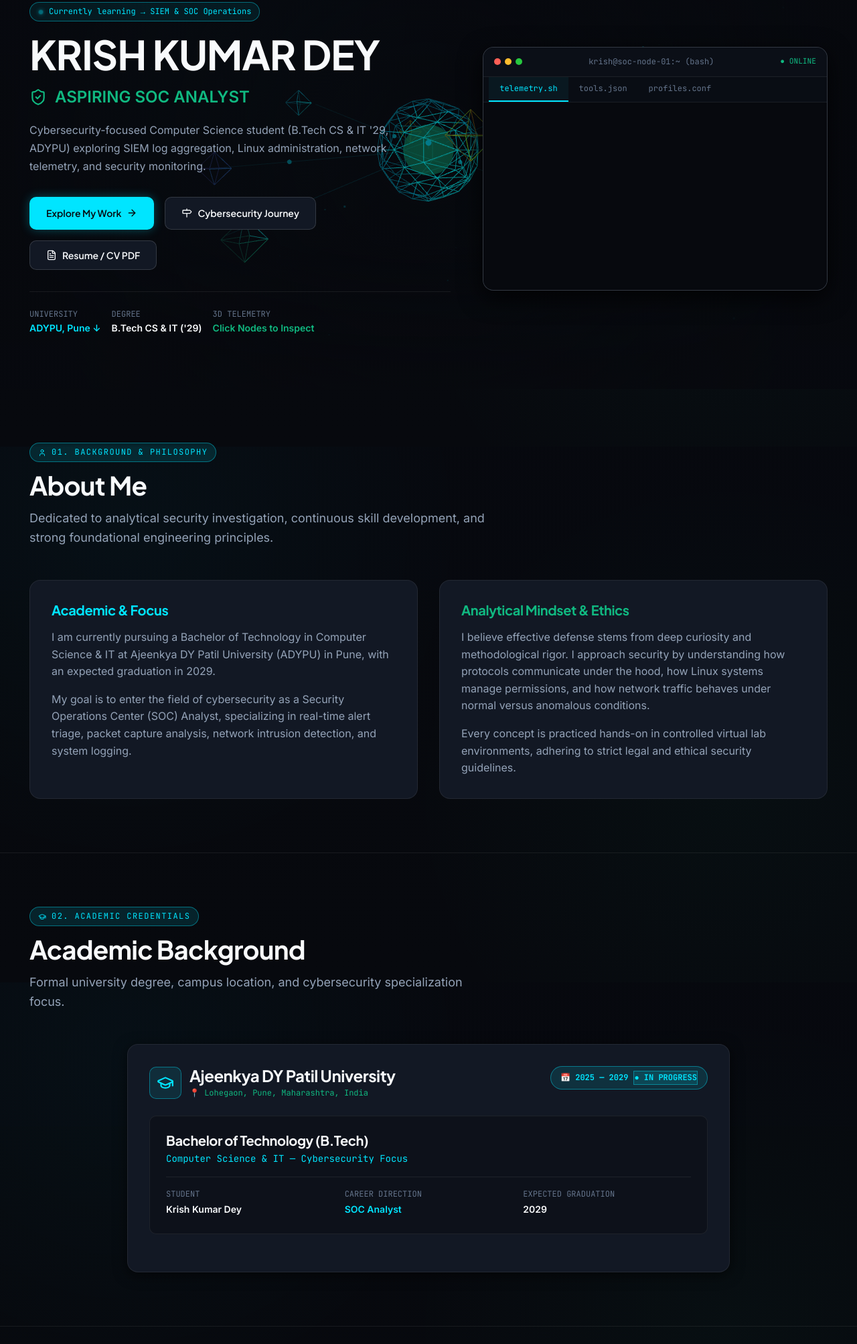
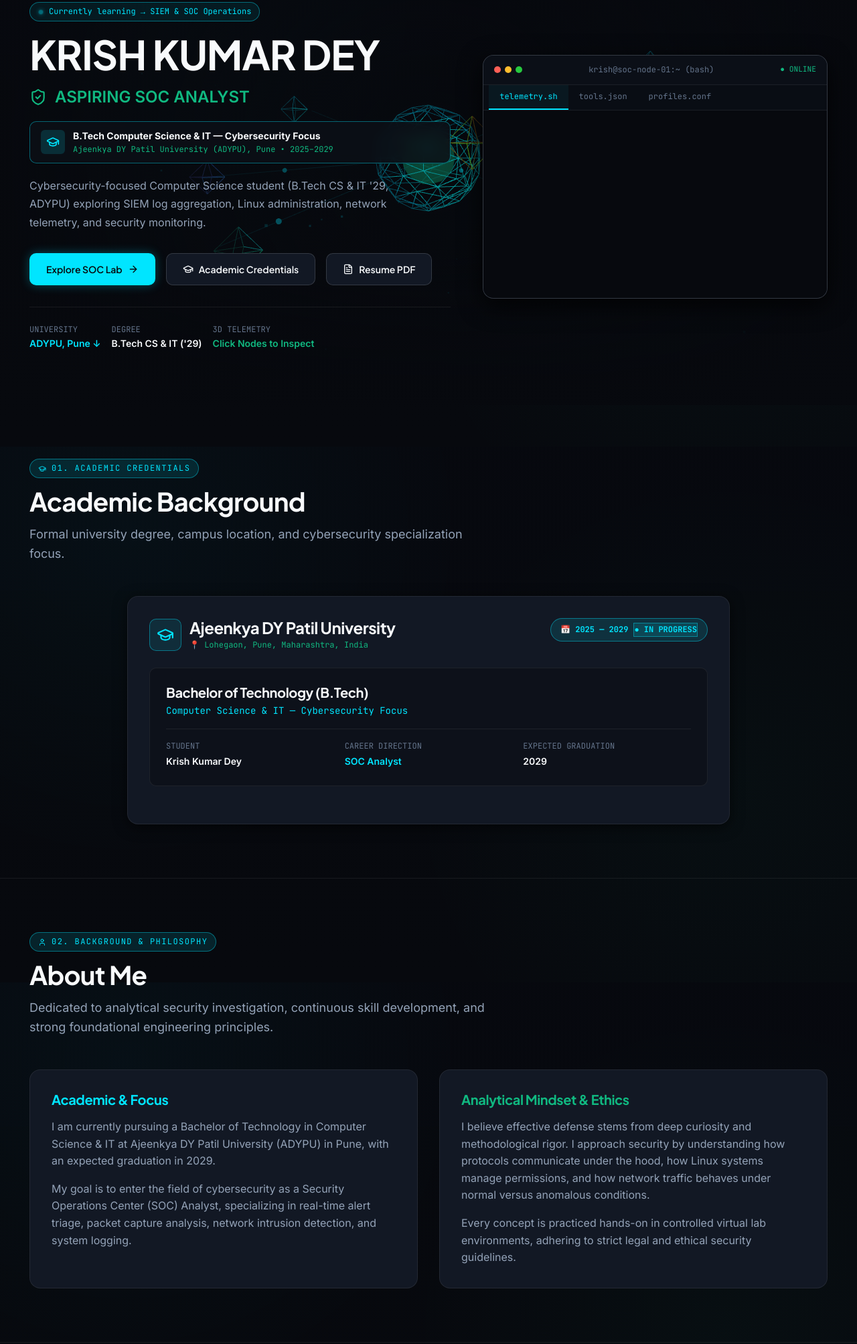
Before and after one commit to OSPANDA5555/krish-cybersecurity-portfolio, a website: page index.html in a window 1280 px wide. Shown: the part 133-2140 px from the top of the page at 67% size. Drawn offline with nearby package versions, Linux system fonts and the light colour scheme; animation ran at ten frames a second.

Commit message:
Add prominent Hero Academic Credentials Banner & elevate Education to Section 01 centerpiece

```diff
--- a/index.html
+++ b/index.html
@@ -3,8 +3,8 @@
 <head>
   <meta charset="UTF-8">
   <meta name="viewport" content="width=device-width, initial-scale=1.0">
-  <meta name="description" content="Krish Kumar Dey - Aspiring SOC Analyst & Cybersecurity Student at Ajeenkya DY Patil University, Pune. Focused on SIEM, Linux, networking, and threat monitoring.">
-  <meta name="keywords" content="Krish Kumar Dey, Krish, SOC Analyst, Cybersecurity Portfolio, Ajeenkya DY Patil University, Wireshark, Nmap, Linux, Python, TryHackMe, Hack The Box">
+  <meta name="description" content="Krish Kumar Dey - Aspiring SOC Analyst & Cybersecurity Student at Ajeenkya DY Patil University (ADYPU), Pune. Focused on SIEM, Linux, networking, and security monitoring.">
+  <meta name="keywords" content="Krish Kumar Dey, Krish, SOC Analyst, Cybersecurity Portfolio, Ajeenkya DY Patil University, ADYPU, Wireshark, Nmap, Linux, Python, TryHackMe, Hack The Box">
   <meta name="author" content="Krish Kumar Dey">
 
   <!-- Open Graph / Social Media Metadata -->
@@ -56,12 +56,12 @@
         <span>KRISH DEY <span style="color: var(--color-cyan);">// SOC-OPS</span></span>
       </a>
 
-      <!-- Streamlined 8-Item Navigation Bar with Education Link -->
+      <!-- Streamlined Navigation Bar with Education Link -->
       <nav aria-label="Main Navigation" role="navigation">
         <div class="nav-links" id="navLinks">
           <a href="#hero" class="nav-link active" aria-current="page">Home</a>
+          <a href="#education" class="nav-link">Education</a>
           <a href="#about" class="nav-link">About</a>
-          <a href="#education" class="nav-link">Education</a>
           <a href="#skills" class="nav-link">Skills</a>
           <a href="#tools" class="nav-link">Cybersecurity Lab</a>
           <a href="#projects" class="nav-link">Projects</a>
@@ -85,7 +85,7 @@
   <!-- Main Content Wrapper -->
   <main id="main-content">
 
-    <!-- 1. HERO SECTION (10-Second Recruiter Impression Centerpiece) -->
+    <!-- 1. HERO SECTION (High-Impact Visual Centerpiece) -->
     <section class="hero" id="hero">
 
       <!-- 3D Canvas Background & Vignette Overlays -->
@@ -114,22 +114,33 @@
               <span>ASPIRING SOC ANALYST</span>
             </div>
 
+            <!-- Prominent Hero Academic Credentials Banner -->
+            <a href="#education" class="hero-edu-banner" style="display: flex; align-items: center; gap: 12px; background: rgba(12, 16, 23, 0.85); border: 1px solid var(--border-cyan-glow); border-radius: var(--radius-md); padding: 10px 16px; margin: 16px 0 20px 0; text-decoration: none; backdrop-filter: blur(8px); -webkit-backdrop-filter: blur(8px); transition: all var(--transition-fast);">
+              <div style="width: 36px; height: 36px; background: rgba(0, 229, 255, 0.15); border-radius: var(--radius-sm); display: flex; align-items: center; justify-content: center; flex-shrink: 0;">
+                <i data-lucide="graduation-cap" style="width: 20px; height: 20px; color: var(--color-cyan);" aria-hidden="true"></i>
+              </div>
+              <div style="display: flex; flex-direction: column;">
+                <div style="font-size: var(--fs-sm); font-weight: var(--fw-bold); color: var(--text-primary);">B.Tech Computer Science & IT — Cybersecurity Focus</div>
+                <div style="font-family: var(--font-mono); font-size: var(--fs-xs); color: var(--color-emerald);">Ajeenkya DY Patil University (ADYPU), Pune • 2025–2029</div>
+              </div>
+            </a>
+
             <p class="hero-bio">
               Cybersecurity-focused Computer Science student (B.Tech CS & IT '29, ADYPU) exploring SIEM log aggregation, Linux administration, network telemetry, and security monitoring.
             </p>
 
             <div class="hero-actions">
               <a href="#tools" class="btn btn-primary">
-                <span>Explore My Work</span>
+                <span>Explore SOC Lab</span>
                 <i data-lucide="arrow-right" style="width: 16px; height: 16px;" aria-hidden="true"></i>
               </a>
-              <a href="#journey" class="btn btn-secondary">
-                <i data-lucide="milestone" style="width: 16px; height: 16px;" aria-hidden="true"></i>
-                <span>Cybersecurity Journey</span>
+              <a href="#education" class="btn btn-secondary">
+                <i data-lucide="graduation-cap" style="width: 16px; height: 16px;" aria-hidden="true"></i>
+                <span>Academic Credentials</span>
               </a>
               <button class="btn btn-secondary btn-resume-cta" title="Download Resume / CV PDF Placeholder">
                 <i data-lucide="file-text" style="width: 16px; height: 16px;" aria-hidden="true"></i>
-                <span>Resume / CV PDF</span>
+                <span>Resume PDF</span>
               </button>
             </div>
 
@@ -178,65 +189,29 @@
       </div>
     </section>
 
-    <!-- 2. ABOUT SECTION -->
-    <section class="section" id="about">
-      <div class="container">
-        <div class="section-header">
-          <div class="section-tag">
-            <i data-lucide="user" style="width: 12px; height: 12px;" aria-hidden="true"></i>
-            <span>01. BACKGROUND & PHILOSOPHY</span>
-          </div>
-          <h2 class="section-title">About Me</h2>
-          <p class="section-subtitle">Dedicated to analytical security investigation, continuous skill development, and strong foundational engineering principles.</p>
-        </div>
-
-        <div class="about-grid">
-          <div class="about-card">
-            <h3 style="font-size: var(--fs-xl); margin-bottom: var(--space-4); color: var(--color-cyan);">Academic & Focus</h3>
-            <p>
-              I am currently pursuing a Bachelor of Technology in Computer Science & IT at Ajeenkya DY Patil University (ADYPU) in Pune, with an expected graduation in 2029.
-            </p>
-            <p>
-              My goal is to enter the field of cybersecurity as a Security Operations Center (SOC) Analyst, specializing in real-time alert triage, packet capture analysis, network intrusion detection, and system logging.
-            </p>
-          </div>
-
-          <div class="about-card">
-            <h3 style="font-size: var(--fs-xl); margin-bottom: var(--space-4); color: var(--color-emerald);">Analytical Mindset & Ethics</h3>
-            <p>
-              I believe effective defense stems from deep curiosity and methodological rigor. I approach security by understanding how protocols communicate under the hood, how Linux systems manage permissions, and how network traffic behaves under normal versus anomalous conditions.
-            </p>
-            <p style="margin-bottom: 0;">
-              Every concept is practiced hands-on in controlled virtual lab environments, adhering to strict legal and ethical security guidelines.
-            </p>
-          </div>
-        </div>
-      </div>
-    </section>
-
-    <!-- 3. ACADEMIC BACKGROUND & EDUCATION SECTION -->
+    <!-- 2. ACADEMIC CREDENTIALS & EDUCATION SECTION (SECTION 01 CENTERPIECE) -->
     <section class="section" id="education">
       <div class="container">
         <div class="section-header">
           <div class="section-tag">
             <i data-lucide="graduation-cap" style="width: 12px; height: 12px;" aria-hidden="true"></i>
-            <span>02. ACADEMIC CREDENTIALS</span>
+            <span>01. ACADEMIC CREDENTIALS</span>
           </div>
           <h2 class="section-title">Academic Background</h2>
           <p class="section-subtitle">Formal university degree, campus location, and cybersecurity specialization focus.</p>
         </div>
 
         <div class="education-card" id="educationContainer">
-          <div class="education-tech-card" style="border: 1px solid var(--border-cyan-glow); box-shadow: var(--shadow-lg);">
+          <div class="education-tech-card" style="border: 1px solid var(--border-cyan-glow); box-shadow: var(--shadow-lg); background: var(--bg-card); border-radius: var(--radius-lg); padding: var(--space-8); position: relative; overflow: hidden;">
 
-            <!-- Top Gradient Accent Bar -->
-            <div style="height: 3px; background: linear-gradient(90deg, var(--color-cyan), var(--color-emerald), var(--color-indigo)); margin: -2rem -2rem 2rem -2rem;"></div>
+            <!-- Top Animated Gradient Accent Bar -->
+            <div style="height: 4px; background: linear-gradient(90deg, var(--color-cyan), var(--color-emerald), var(--color-indigo)); margin: -2rem -2rem 2rem -2rem;"></div>
 
             <!-- Card Header: University Name & Status Badge -->
-            <div class="edu-card-header">
-              <div class="edu-uni-badge">
-                <div class="edu-uni-icon" style="width: 54px; height: 54px; background: rgba(0, 229, 255, 0.12); border: 1px solid var(--border-cyan-glow);">
-                  <i data-lucide="graduation-cap" style="width: 28px; height: 28px; color: var(--color-cyan);" aria-hidden="true"></i>
+            <div class="edu-card-header" style="display: flex; align-items: flex-start; justify-content: space-between; gap: var(--space-4); margin-bottom: var(--space-6); flex-wrap: wrap;">
+              <div class="edu-uni-badge" style="display: flex; align-items: center; gap: var(--space-4);">
+                <div class="edu-uni-icon" style="width: 56px; height: 56px; background: rgba(0, 229, 255, 0.12); border: 1px solid var(--border-cyan-glow); border-radius: var(--radius-md); display: flex; align-items: center; justify-content: center;">
+                  <i data-lucide="graduation-cap" style="width: 30px; height: 30px; color: var(--color-cyan);" aria-hidden="true"></i>
                 </div>
                 <div>
                   <h3 class="edu-uni-title" style="font-size: 1.6rem; font-weight: var(--fw-bold); color: var(--text-primary); margin-bottom: 2px;">Ajeenkya DY Patil University (ADYPU)</h3>
@@ -245,7 +220,7 @@
               </div>
 
               <div class="edu-timeline-badge" style="display: flex; align-items: center; gap: 8px;">
-                <span style="font-weight: var(--fw-bold); color: var(--color-cyan);">📅 2025 — 2029</span>
+                <span style="font-weight: var(--fw-bold); color: var(--color-cyan); font-family: var(--font-mono); font-size: var(--fs-xs); background: var(--color-cyan-dim); padding: 6px 14px; border-radius: var(--radius-full); border: 1px solid var(--border-cyan-glow);">📅 2025 — 2029</span>
                 <span class="status-badge badge-in-progress">● IN PROGRESS</span>
               </div>
             </div>
@@ -276,6 +251,42 @@
               </div>
             </div>
 
+          </div>
+        </div>
+      </div>
+    </section>
+
+    <!-- 3. ABOUT SECTION -->
+    <section class="section" id="about">
+      <div class="container">
+        <div class="section-header">
+          <div class="section-tag">
+            <i data-lucide="user" style="width: 12px; height: 12px;" aria-hidden="true"></i>
+            <span>02. BACKGROUND & PHILOSOPHY</span>
+          </div>
+          <h2 class="section-title">About Me</h2>
+          <p class="section-subtitle">Dedicated to analytical security investigation, continuous skill development, and strong foundational engineering principles.</p>
+        </div>
+
+        <div class="about-grid">
+          <div class="about-card">
+            <h3 style="font-size: var(--fs-xl); margin-bottom: var(--space-4); color: var(--color-cyan);">Academic & Focus</h3>
+            <p>
+              I am currently pursuing a Bachelor of Technology in Computer Science & IT at Ajeenkya DY Patil University (ADYPU) in Pune, with an expected graduation in 2029.
+            </p>
+            <p>
+              My goal is to enter the field of cybersecurity as a Security Operations Center (SOC) Analyst, specializing in real-time alert triage, packet capture analysis, network intrusion detection, and system logging.
+            </p>
+          </div>
+
+          <div class="about-card">
+            <h3 style="font-size: var(--fs-xl); margin-bottom: var(--space-4); color: var(--color-emerald);">Analytical Mindset & Ethics</h3>
+            <p>
+              I believe effective defense stems from deep curiosity and methodological rigor. I approach security by understanding how protocols communicate under the hood, how Linux systems manage permissions, and how network traffic behaves under normal versus anomalous conditions.
+            </p>
+            <p style="margin-bottom: 0;">
+              Every concept is practiced hands-on in controlled virtual lab environments, adhering to strict legal and ethical security guidelines.
+            </p>
           </div>
         </div>
       </div>
```
